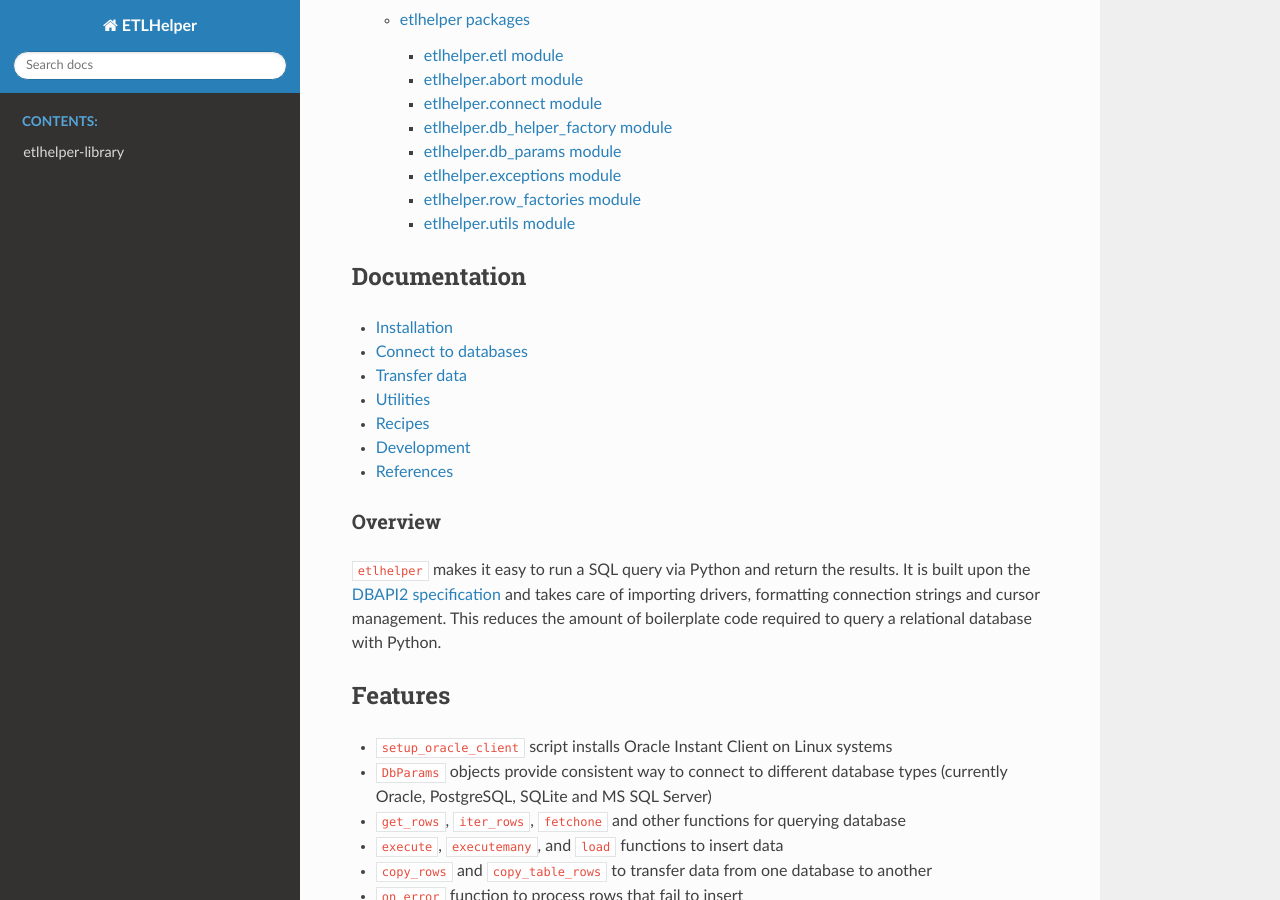
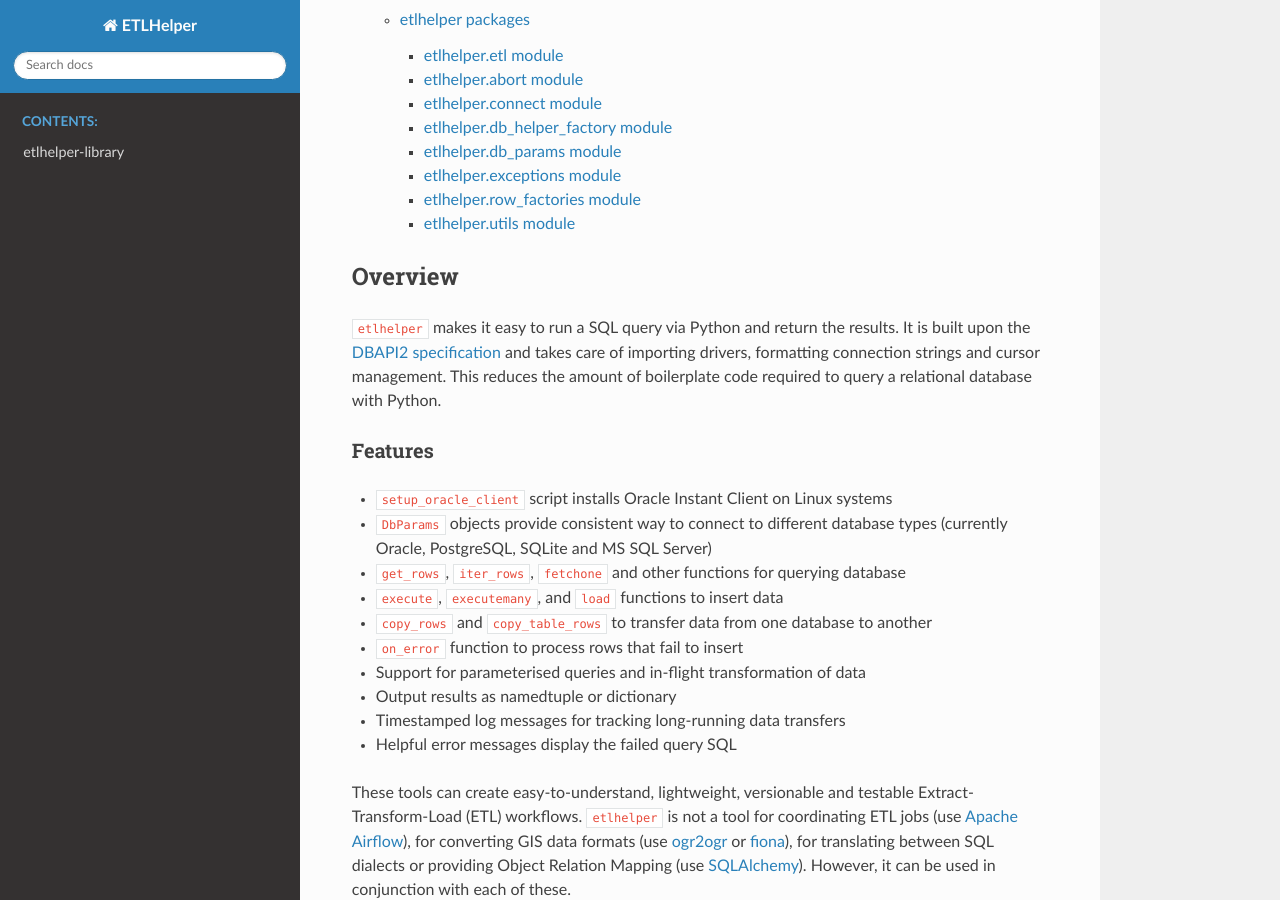
Before and after one commit to BritishGeologicalSurvey/etlhelper, a Sphinx documentation site: the page built from docs/index.rst, in a window 1280 px wide and 900 px high, scrolled down 477 px. Built offline with Sphinx 7.4.7 and the Read the Docs theme 2.0.0, drawn with Linux system fonts in a browser that asks for light colours; pages that are not in the unit, such as notebooks, are missing from menus; the version number could not be read and is left out; some of the changed text lies outside the part shown.

Commit message:
Update Title Heirarchy

```diff
--- a/docs/index.rst
+++ b/docs/index.rst
@@ -15,18 +15,6 @@ Welcome to ETLHelper's documentation!
 
    index
    modules
-
-Documentation
-~~~~~~~~~~~~~
-
--  `Installation <#installation>`__
--  `Connect to databases <#connect-to-databases>`__
--  `Transfer data <#transfer-data>`__
--  `Utilities <#utilities>`__
--  `Recipes <#recipes>`__
--  `Development <#development>`__
--  `References <#references>`__
-
 
 Overview
 --------
--- a/docs/modules.rst
+++ b/docs/modules.rst
@@ -1,7 +1,7 @@
 etlhelper-library
-==================
+------------------
 
 .. toctree::
-   :maxdepth: 4
+   :maxdepth: 3
 
    etlhelper
```
Also changed, not shown: docs/etlhelper.rst (+11 -11 lines).
